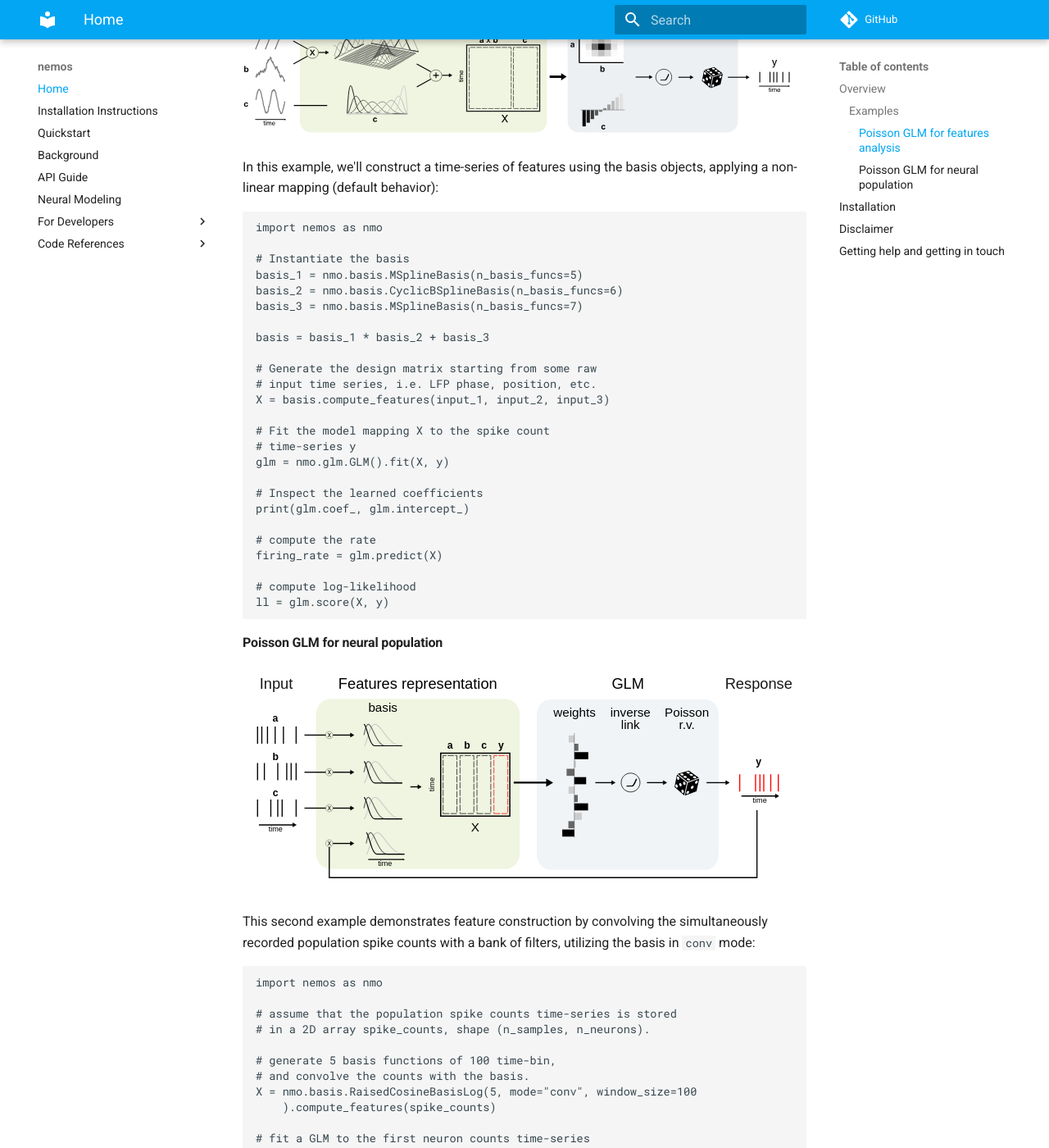
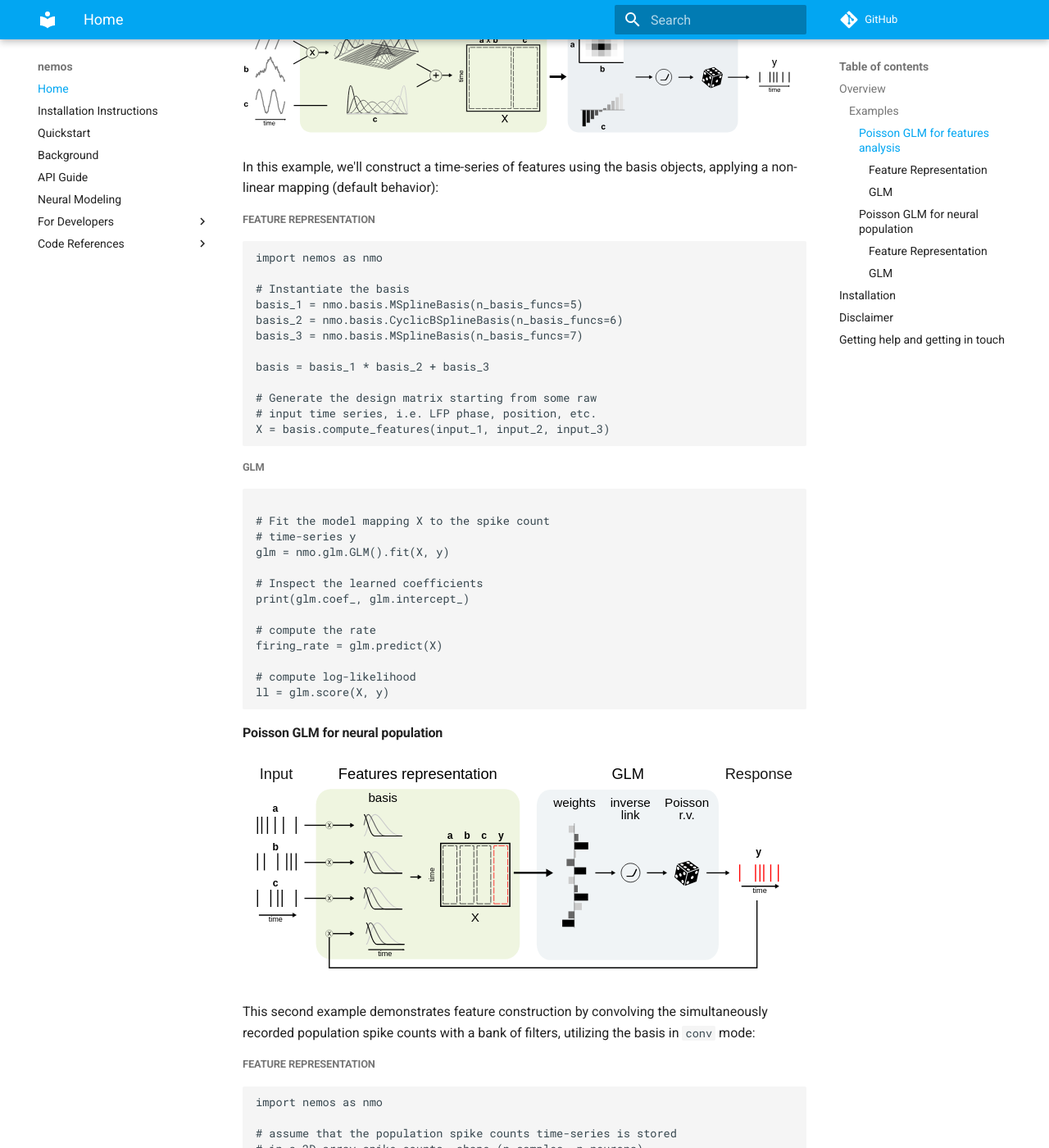
Before and after one commit to flatironinstitute/nemos, an MkDocs documentation site: the page built from docs/index.md, in a window 1280 px wide and 1400 px high, scrolled down 1300 px. Shown: the whole window at 82% size. Built offline with MkDocs 1.6.1 and Material for MkDocs 9.7.7, drawn with Linux system fonts in a browser that asks for light colours; nearby versions of some CDN libraries; library files that are not in the unit come from our copies; comment, search, counter and statistics services are not loaded; some of the changed text lies outside the part shown.

Commit message:
split code

````diff
--- a/docs/index.md
+++ b/docs/index.md
@@ -50,12 +50,15 @@
 ### Examples
 
 Here's a brief demonstration of how the basis and glm modules work together within nemos.
+
 #### Poisson GLM for features analysis
 
 <img src="assets/glm_features_scheme.svg" width="100%">
 
 In this example, we'll construct a time-series of features using the basis objects, applying a non-linear mapping
 (default behavior):
+
+##### Feature Representation
 
 ```python
 import nemos as nmo
@@ -70,6 +73,11 @@
 # Generate the design matrix starting from some raw
 # input time series, i.e. LFP phase, position, etc.
 X = basis.compute_features(input_1, input_2, input_3)
+```
+
+##### GLM
+
+```python
 
 # Fit the model mapping X to the spike count
 # time-series y
@@ -91,6 +99,8 @@
 
 This second example demonstrates feature construction by convolving the simultaneously recorded population spike counts with a bank of filters, utilizing the basis in `conv` mode:
 
+##### Feature Representation
+
 ```python
 import nemos as nmo
 
@@ -101,7 +111,10 @@
 # and convolve the counts with the basis.
 X = nmo.basis.RaisedCosineBasisLog(5, mode="conv", window_size=100
     ).compute_features(spike_counts)
+```
+##### GLM
 
+```python
 # fit a GLM to the first neuron counts time-series
 glm = nmo.glm.GLM().fit(X, spike_counts[:, 0])
 
````
Also changed, not shown: README.md (+14 -0 lines).
